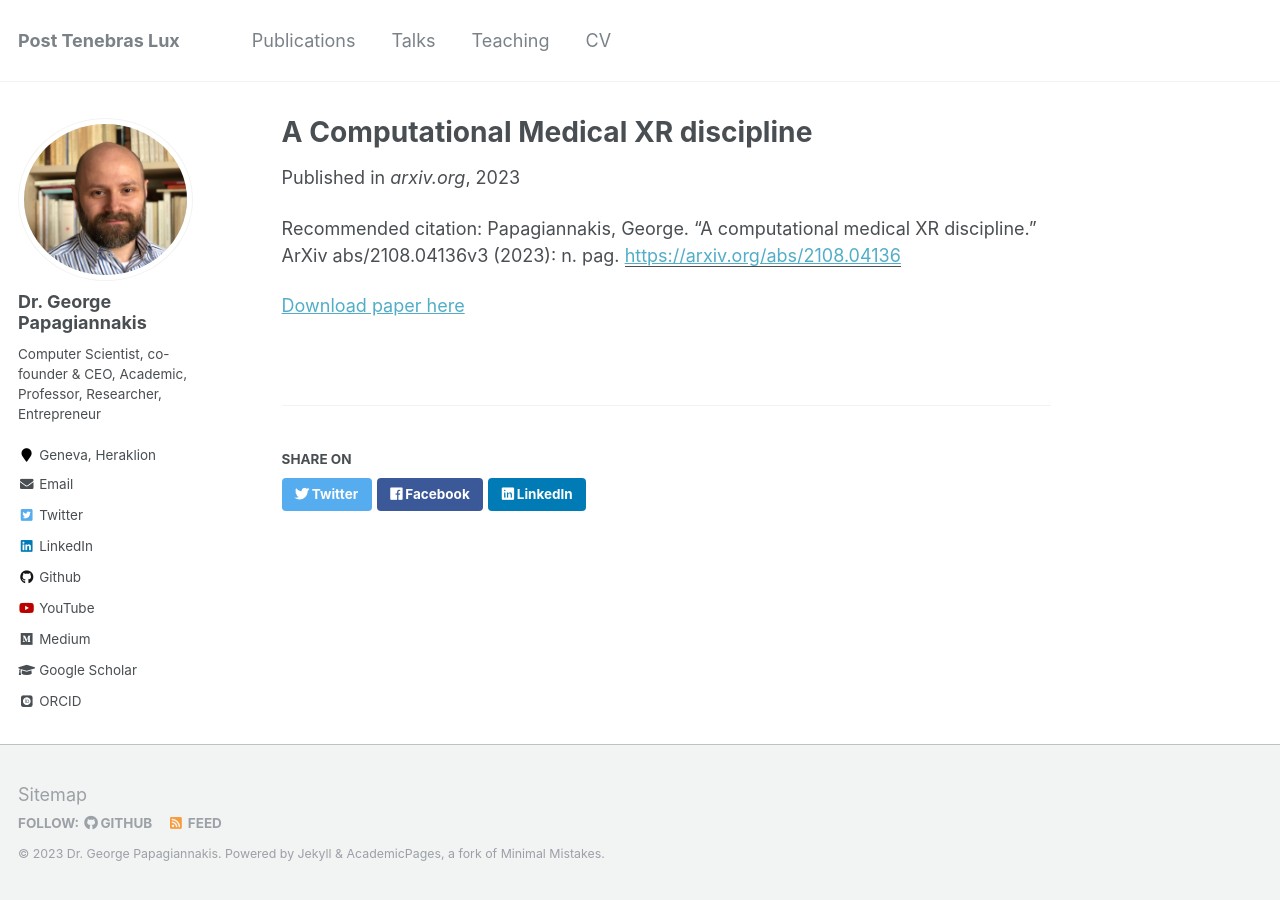
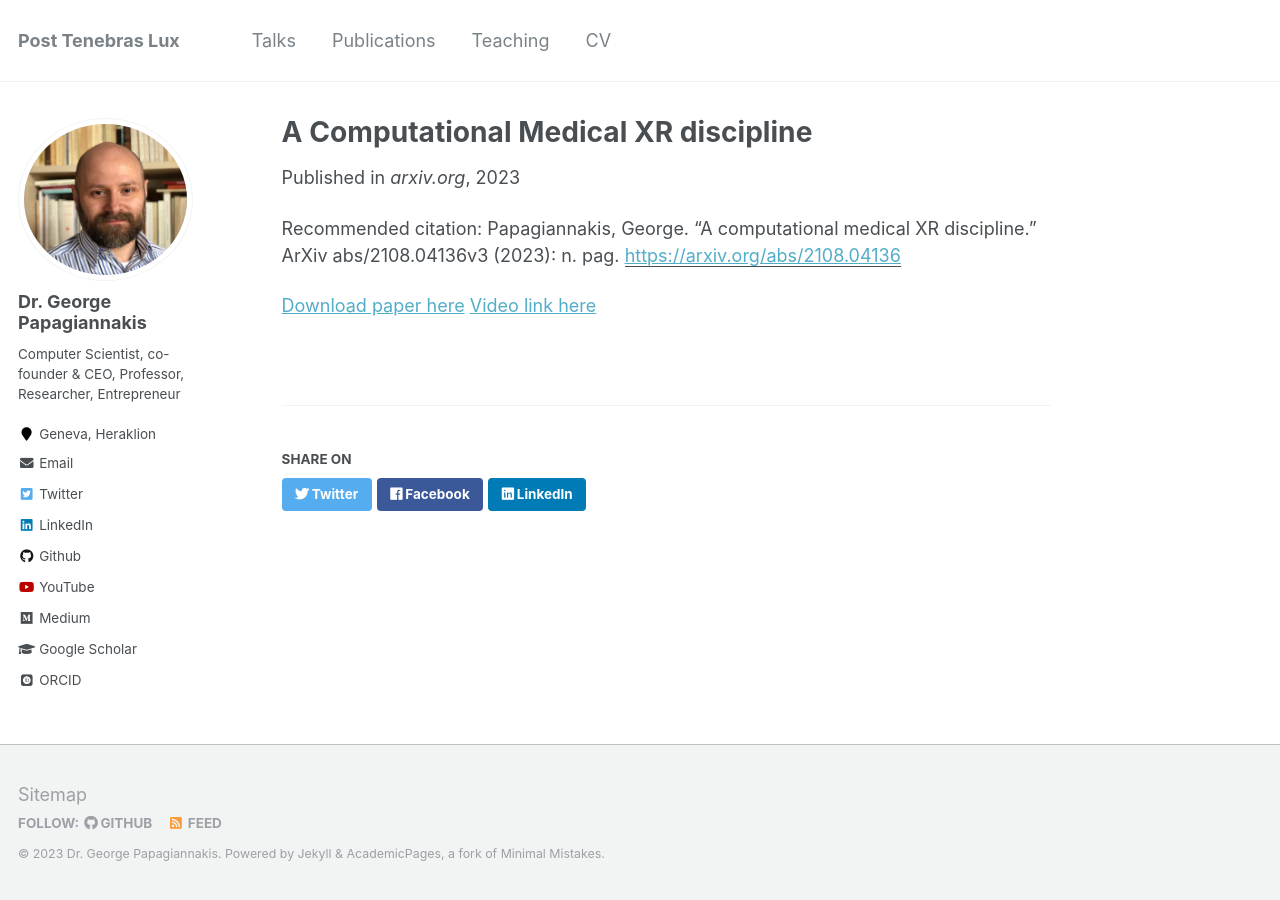
Before and after one commit to papagiannakis/papagiannakis.github.io, a Jekyll site: the page built from _publications/2023-07-08-ComputationalMedicalXR.md, in a window 1280 px wide. Built offline with Jekyll 4.4.1, drawn with Linux system fonts in a browser that asks for light colours; some web fonts are replaced.

```diff
--- a/_config.yml
+++ b/_config.yml
@@ -82,7 +82,7 @@ analytics:
 author:
   name             : "Dr. George Papagiannakis"
   avatar           : "profile.png"
-  bio              : "Computer Scientist, co-founder & CEO, Academic, Professor, Researcher, Entrepreneur"
+  bio              : "Computer Scientist, co-founder & CEO, Professor, Researcher, Entrepreneur"
   location         : "Geneva, Heraklion"
   employer         :
   pubmed           : #"https://www.ncbi.nlm.nih.gov/pubmed/?term=john+snow"
--- a/_publications/2023-07-08-ComputationalMedicalXR.md
+++ b/_publications/2023-07-08-ComputationalMedicalXR.md
@@ -11,3 +11,4 @@ citation: 'Papagiannakis, George. “A computational medical XR discipline.” A
 
 
 [Download paper here](https://arxiv.org/pdf/2108.04136.pdf)
+[Video link here](https://youtu.be/AivgqTCqvqo)
```
Also changed, not shown: _data/navigation.yml (+5 -2 lines).
